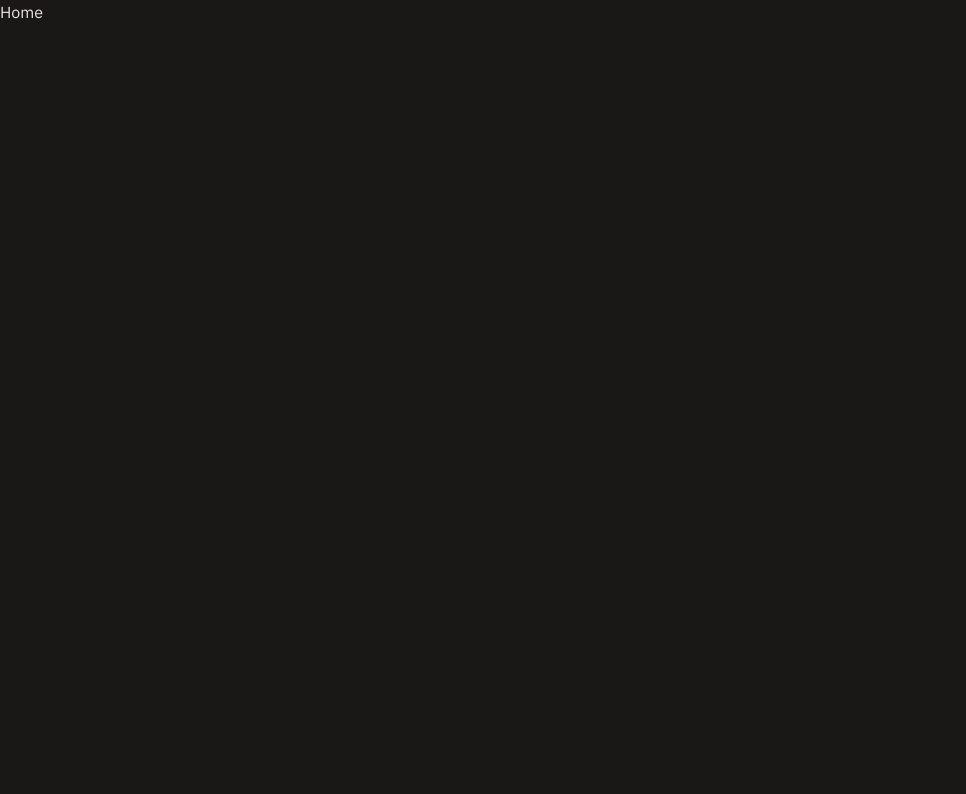
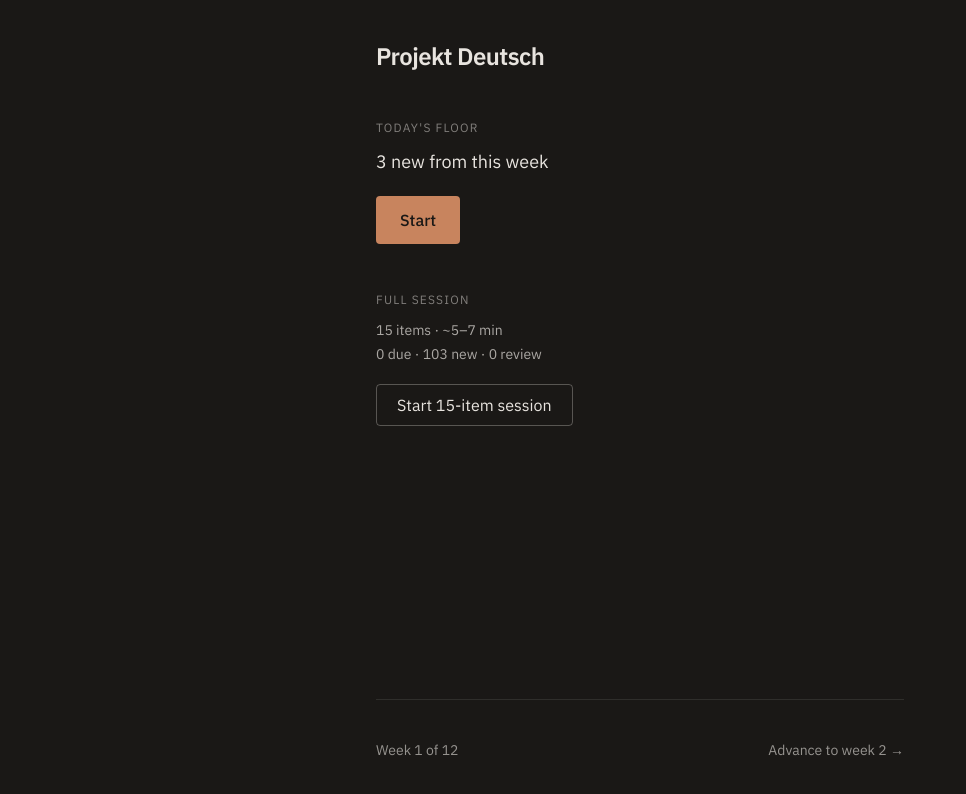
Before and after one commit to AleHundred/deutsch-lernen, a React (Vite) app: page / in a window 1280 px wide. Shown: the top 794 px of the page, without its empty margins (0-966 px from the left). Built offline with nearby package versions, Linux system fonts and the light colour scheme.

Commit message:
ui: home screen

```diff
--- a/src/index.css
+++ b/src/index.css
@@ -5,12 +5,12 @@
   --color-text: #e8e4df;
   --color-accent: #c8845e;
 
-  --font-family-sans: 'IBM Plex Sans', sans-serif;
-  --font-family-mono: 'JetBrains Mono', monospace;
+  --font-sans: 'IBM Plex Sans', sans-serif;
+  --font-mono: 'JetBrains Mono', monospace;
 }
 
 body {
   background-color: var(--color-bg);
   color: var(--color-text);
-  font-family: var(--font-family-sans);
+  font-family: var(--font-sans);
 }
--- a/src/srs/scheduler.ts
+++ b/src/srs/scheduler.ts
@@ -16,6 +16,65 @@ export async function buildSession(
   const items = await db.drillItems.toArray();
   const srsRows = await db.srsState.toArray();
   return selectItems({ ...opts, items, srsRows, now: new Date() });
+}
+
+export interface PoolCounts {
+  due: number;
+  unseen: number;
+  weak: number;
+}
+
+export async function getPoolCounts(currentWeek: number): Promise<PoolCounts> {
+  const items = await db.drillItems.toArray();
+  const srsRows = await db.srsState.toArray();
+  return poolCounts({ items, srsRows, now: new Date(), currentWeek });
+}
+
+export function poolCounts(input: {
+  items: DrillItem[];
+  srsRows: SRSState[];
+  now: Date;
+  currentWeek: number;
+}): PoolCounts {
+  const { items, srsRows, now, currentWeek } = input;
+  const week = weeklyFocus[currentWeek];
+  if (!week) return { due: 0, unseen: 0, weak: 0 };
+
+  const primary = new Set<GrammarTopic>(week.primary);
+  const reviewAll = week.review === "all";
+  const review = new Set<GrammarTopic>(reviewAll ? [] : week.review);
+  const inAllowed = (t: GrammarTopic) =>
+    reviewAll || primary.has(t) || review.has(t);
+
+  const allowed = items.filter((i) => inAllowed(i.grammarTopic));
+  const srsByItemId = new Map<string, SRSState>();
+  for (const r of srsRows) srsByItemId.set(r.itemId, r);
+  const nowIso = now.toISOString();
+
+  let due = 0;
+  let unseen = 0;
+  const ruleStats = new Map<string, { attempts: number; correct: number }>();
+  for (const item of allowed) {
+    const srs = srsByItemId.get(item.id);
+    if (!srs) {
+      unseen++;
+      continue;
+    }
+    if (srs.nextReview <= nowIso) due++;
+    if (srs.totalAttempts > 0) {
+      const s = ruleStats.get(item.rule) ?? { attempts: 0, correct: 0 };
+      s.attempts += srs.totalAttempts;
+      s.correct += srs.totalCorrect;
+      ruleStats.set(item.rule, s);
+    }
+  }
+  const weakRules = new Set<string>();
+  for (const [rule, s] of ruleStats) {
+    if (s.attempts > 5 && s.correct / s.attempts < 0.7) weakRules.add(rule);
+  }
+  const weak = allowed.filter((i) => weakRules.has(i.rule)).length;
+
+  return { due, unseen, weak };
 }
 
 export interface SelectItemsInput extends BuildSessionOptions {
--- a/src/ui/Home.tsx
+++ b/src/ui/Home.tsx
@@ -1,3 +1,110 @@
+import { useState, useEffect } from "react";
+import { useNavigate } from "react-router-dom";
+import { getCurrentWeek, advanceWeek } from "../plan/state";
+import { buildSession, getPoolCounts, type PoolCounts } from "../srs/scheduler";
+import { useSessionStore } from "../state/session";
+import { MAX_WEEK } from "../plan/weeklyFocus";
+
 export function Home() {
-  return <div>Home</div>;
+  const navigate = useNavigate();
+  const [currentWeek, setCurrentWeek] = useState<number | null>(null);
+  const [counts, setCounts] = useState<PoolCounts | null>(null);
+  const [starting, setStarting] = useState(false);
+
+  const refresh = async () => {
+    const week = await getCurrentWeek();
+    const c = await getPoolCounts(week);
+    setCurrentWeek(week);
+    setCounts(c);
+  };
+
+  useEffect(() => {
+    void refresh();
+  }, []);
+
+  const handleStart = async (size: number) => {
+    if (starting || currentWeek === null) return;
+    setStarting(true);
+    try {
+      const items = await buildSession({ sessionSize: size, currentWeek });
+      if (items.length === 0) return;
+      useSessionStore.getState().startSession(items);
+      navigate("/drill");
+    } finally {
+      setStarting(false);
+    }
+  };
+
+  const handleAdvance = async () => {
+    if (currentWeek === null || currentWeek >= MAX_WEEK) return;
+    if (!window.confirm(`Advance to week ${currentWeek + 1}?`)) return;
+    await advanceWeek();
+    await refresh();
+  };
+
+  if (currentWeek === null || counts === null) {
+    return <div className="p-8 text-text/60">Loading…</div>;
+  }
+
+  const total = counts.due + counts.unseen + counts.weak;
+  const canStart = total > 0;
+
+  const floorCount = counts.due > 0
+    ? Math.min(counts.due, 3)
+    : Math.min(counts.unseen, 3);
+  const floorCopy = counts.due > 0
+    ? `${floorCount} item${floorCount === 1 ? "" : "s"} due`
+    : counts.unseen > 0
+      ? `${floorCount} new from this week`
+      : "Nothing available";
+
+  return (
+    <div className="min-h-screen flex flex-col max-w-xl mx-auto px-6 py-10">
+      <h1 className="text-2xl font-semibold tracking-tight mb-12">
+        Projekt Deutsch
+      </h1>
+
+      <section className="mb-12">
+        <div className="text-xs uppercase tracking-widest text-text/50 mb-3">
+          Today's floor
+        </div>
+        <div className="text-lg mb-5">{floorCopy}</div>
+        <button
+          onClick={() => handleStart(3)}
+          disabled={!canStart || starting}
+          className="bg-accent text-bg font-medium px-6 py-3 rounded hover:opacity-90 disabled:opacity-40 disabled:cursor-not-allowed"
+        >
+          Start
+        </button>
+      </section>
+
+      <section className="mb-auto">
+        <div className="text-xs uppercase tracking-widest text-text/50 mb-3">
+          Full session
+        </div>
+        <div className="text-sm text-text/70 mb-5">
+          15 items · ~5–7 min
+          <div className="mt-1">
+            {counts.due} due · {counts.unseen} new · {counts.weak} review
+          </div>
+        </div>
+        <button
+          onClick={() => handleStart(15)}
+          disabled={!canStart || starting}
+          className="border border-text/30 text-text px-5 py-2 rounded hover:border-accent hover:text-accent disabled:opacity-40 disabled:cursor-not-allowed"
+        >
+          Start 15-item session
+        </button>
+      </section>
+
+      <footer className="pt-10 mt-10 flex items-center justify-between text-sm text-text/60 border-t border-text/10">
+        <span>Week {currentWeek} of {MAX_WEEK}</span>
+        {currentWeek < MAX_WEEK && (
+          <button onClick={handleAdvance} className="hover:text-accent">
+            Advance to week {currentWeek + 1} →
+          </button>
+        )}
+      </footer>
+    </div>
+  );
 }
```
